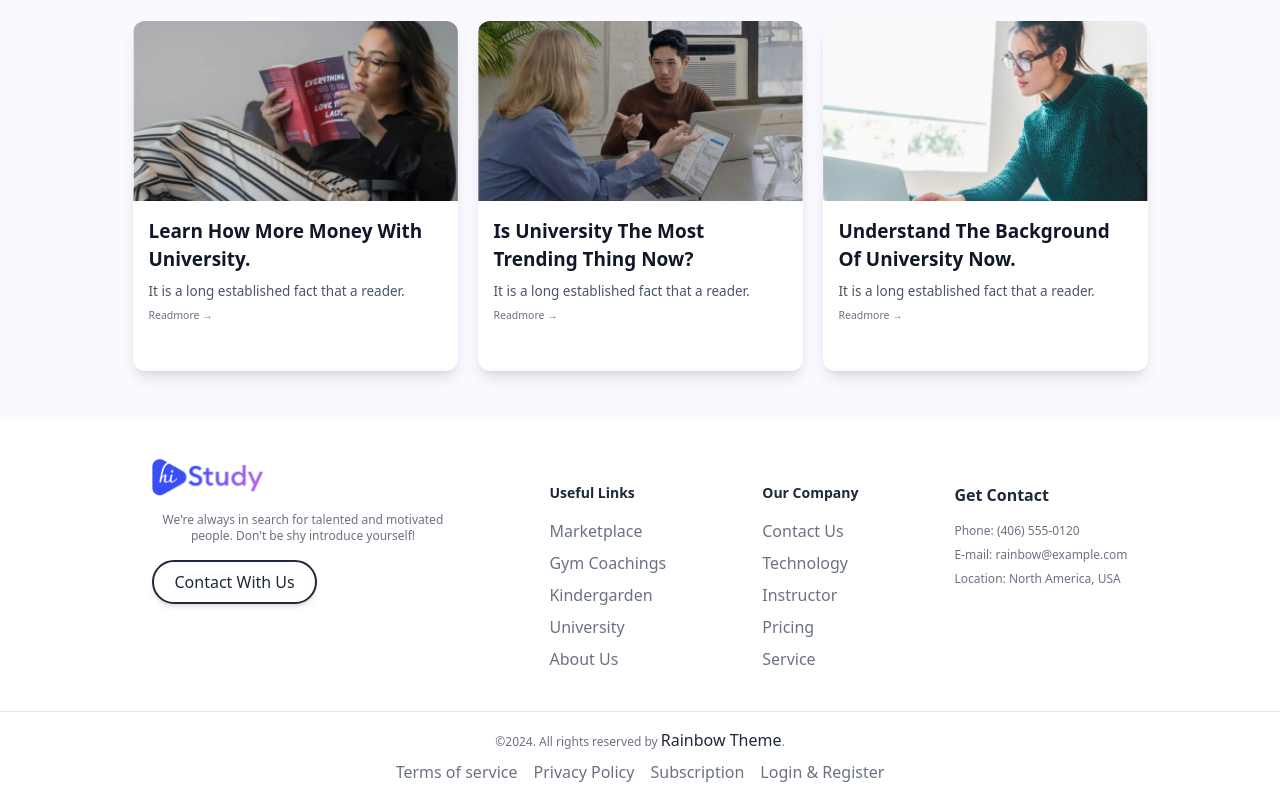
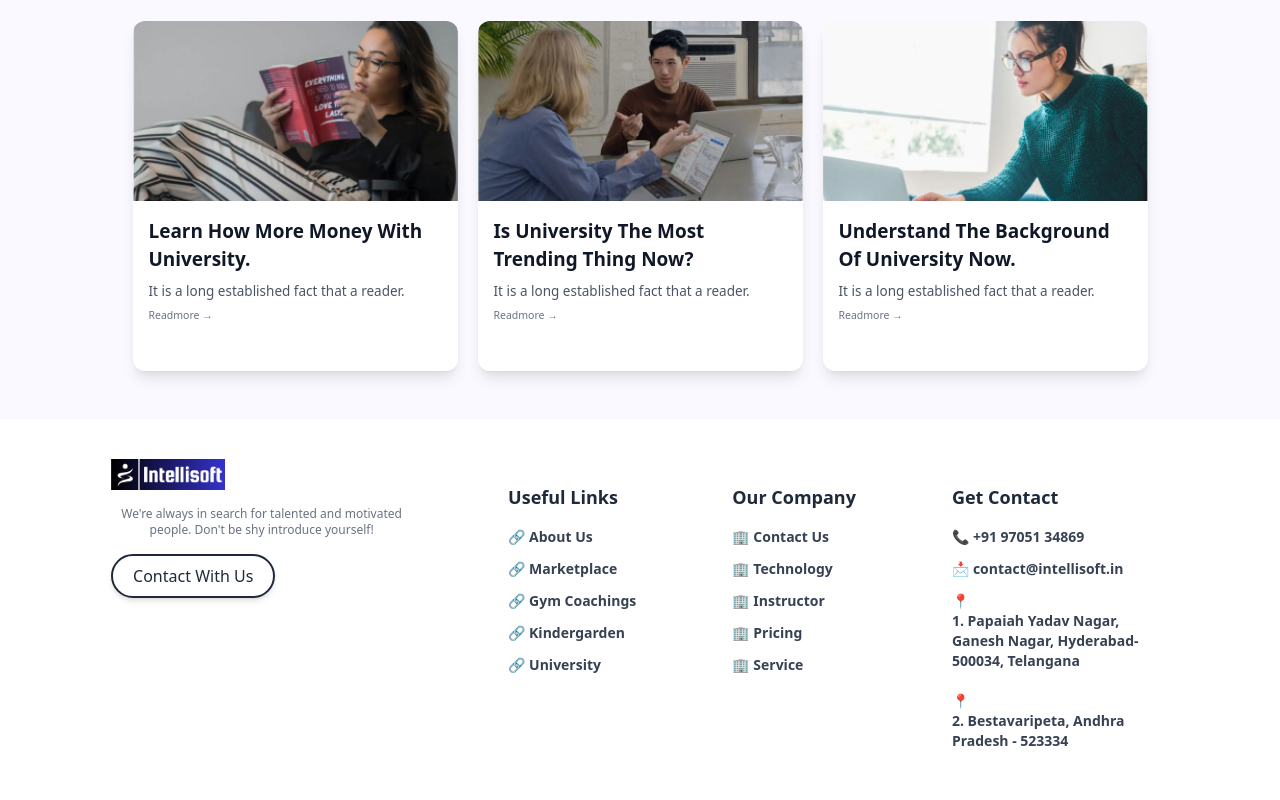
Before and after one commit to GaneshMumbai2001/Intellisoft-Academy, a React (Vite) app: page / in a window 1280 px wide. Shown: the part 4032-4832 px from the top of the page. Built offline with nearby package versions, Linux system fonts and the light colour scheme.

Commit message:
Save local changes to Footer.jsx

```diff
--- a/src/Pages/Footer.jsx
+++ b/src/Pages/Footer.jsx
@@ -1,12 +1,13 @@
 import React from "react";
+import { motion } from "framer-motion";
 
 const Footer = () => {
   const usefulLinks = [
+    "About Us",
     "Marketplace",
     "Gym Coachings",
     "Kindergarden",
     "University",
-    "About Us",
   ];
   const companyLinks = [
     "Contact Us",
@@ -22,25 +23,23 @@ const Footer = () => {
     "Login & Register",
   ];
 
-  const FooterLinkSection = ({ title, links }) => (
-    <div className="flex flex-col justify-center pt-6 max-w-[217px]">
-      <div className="text-sm font-bold text-gray-800">{title}</div>
-      <div className="mt-4 text-base text-gray-500">
-        {links.map((link, index) => (
-          <div key={index} className="mt-2 first:mt-0 whitespace-nowrap">
-            {link}
-          </div>
-        ))}
-      </div>
-    </div>
-  );
-
   return (
-    <div className="flex flex-col bg-white items-center">
+    <motion.div
+      initial={{ opacity: 0 }}
+      animate={{ opacity: 1 }}
+      transition={{ duration: 0.8, ease: "easeOut" }}
+      className="flex flex-col bg-white items-center"
+    >
       <div className="flex flex-wrap justify-center w-full gap-24 py-10">
-        <div className="flex flex-col items-start max-w-[301px] text-center">
+        {/* Company Info Section */}
+        <motion.div
+          initial={{ opacity: 0, y: 20 }}
+          animate={{ opacity: 1, y: 0 }}
+          transition={{ duration: 0.6, ease: "easeOut", delay: 0.2 }}
+          className="flex flex-col items-start max-w-[301px] text-center"
+        >
           <img
-            src="public/navbar/logo.png"
+            src="public/navbar/intellisoft.png"
             alt="Company Logo"
             className="w-[114px] object-contain"
           />
@@ -48,42 +47,81 @@ const Footer = () => {
             We're always in search for talented and motivated people. Don't be
             shy introduce yourself!
           </p>
-          <button className="mt-4 px-5 py-2 border-2 rounded-full shadow-md text-gray-800 bg-white">
+          <motion.button
+            whileHover={{ scale: 1.05 }}
+            whileTap={{ scale: 0.95 }}
+            className="mt-4 px-5 py-2 border-2 border-gray-800 rounded-full shadow-md text-gray-800 bg-white hover:bg-gray-100 transition"
+          >
             Contact With Us
-          </button>
-        </div>
-        <FooterLinkSection title="Useful Links" links={usefulLinks} />
-        <FooterLinkSection title="Our Company" links={companyLinks} />
-        <div className="flex flex-col  pt-6 max-w-[217px] text-gray-500">
-          <div className="text-base font-bold text-gray-800">Get Contact</div>
-          <div className="mt-4 text-base">
-            <p className="text-xs font-medium">
-              Phone: <a href="tel:(406) 555-0120">(406) 555-0120</a>
+          </motion.button>
+        </motion.div>
+
+        {/* Useful Links Section Styled Like Get Contact */}
+        <motion.div
+          initial={{ opacity: 0, y: 20 }}
+          animate={{ opacity: 1, y: 0 }}
+          transition={{ duration: 0.6, ease: "easeOut", delay: 0.2 }}
+          className="flex flex-col pt-6 max-w-[217px] text-gray-500"
+        >
+          <div className="text-lg font-bold text-gray-800">Useful Links</div>
+          <div className="mt-4 text-base space-y-3">
+            {usefulLinks.map((link, index) => (
+              <p key={index} className="text-sm font-semibold flex items-center gap-1">
+                🔗 <a href="#" className="text-gray-700 hover:text-blue-600 transition">
+                  {link}
+                </a>
+              </p>
+            ))}
+          </div>
+        </motion.div>
+
+        {/* Our Company Section Styled Like Get Contact */}
+        <motion.div
+          initial={{ opacity: 0, y: 20 }}
+          animate={{ opacity: 1, y: 0 }}
+          transition={{ duration: 0.6, ease: "easeOut", delay: 0.3 }}
+          className="flex flex-col pt-6 max-w-[217px] text-gray-500"
+        >
+          <div className="text-lg font-bold text-gray-800">Our Company</div>
+          <div className="mt-4 text-base space-y-3">
+            {companyLinks.map((link, index) => (
+              <p key={index} className="text-sm font-semibold flex items-center gap-1">
+                🏢 <a href="#" className="text-gray-700 hover:text-blue-600 transition">
+                  {link}
+                </a>
+              </p>
+            ))}
+          </div>
+        </motion.div>
+
+        {/* Contact Section */}
+        <motion.div
+          initial={{ opacity: 0, y: 20 }}
+          animate={{ opacity: 1, y: 0 }}
+          transition={{ duration: 0.6, ease: "easeOut", delay: 0.4 }}
+          className="flex flex-col pt-6 max-w-[217px] text-gray-500"
+        >
+          <div className="text-lg font-bold text-gray-800">Get Contact</div>
+          <div className="mt-4 text-base space-y-3">
+            <p className="text-sm font-semibold flex items-center gap-1">
+              📞 <a href="tel:+919705134869" className="text-gray-700 hover:text-blue-600 transition">
+                +91 97051 34869
+              </a>
             </p>
-            <p className="text-xs font-medium mt-2">
-              E-mail:{" "}
-              <a href="mailto:rainbow@example.com">rainbow@example.com</a>
+            <p className="text-sm font-semibold flex items-center gap-1">
+            📩 <a href="mailto:contact@intellisoft.in" className="text-gray-700 hover:text-blue-600 transition">
+                contact@intellisoft.in
+              </a>
             </p>
-            <p className="mt-2 text-xs font-medium">
-              Location: North America, USA
+            <p className="mt-2 text-sm font-semibold flex flex-col text-gray-700">
+              📍 <span>1. Papaiah Yadav Nagar, Ganesh Nagar, Hyderabad- 500034, Telangana</span>
+              <br />
+              📍 <span>2. Bestavaripeta, Andhra Pradesh - 523334</span>
             </p>
           </div>
-        </div>
+        </motion.div>
       </div>
-      <div className="w-full border-t border-slate-200 py-4 text-center text-gray-500 text-xs">
-        <p>
-          ©2024. All rights reserved by{" "}
-          <span className="text-base text-gray-800">Rainbow Theme</span>.
-        </p>
-        <nav className="flex justify-center gap-4 mt-2">
-          {legalLinks.map((link, index) => (
-            <a key={index} href="#" className="text-gray-500 text-base">
-              {link}
-            </a>
-          ))}
-        </nav>
-      </div>
-    </div>
+    </motion.div>
   );
 };
 
```
